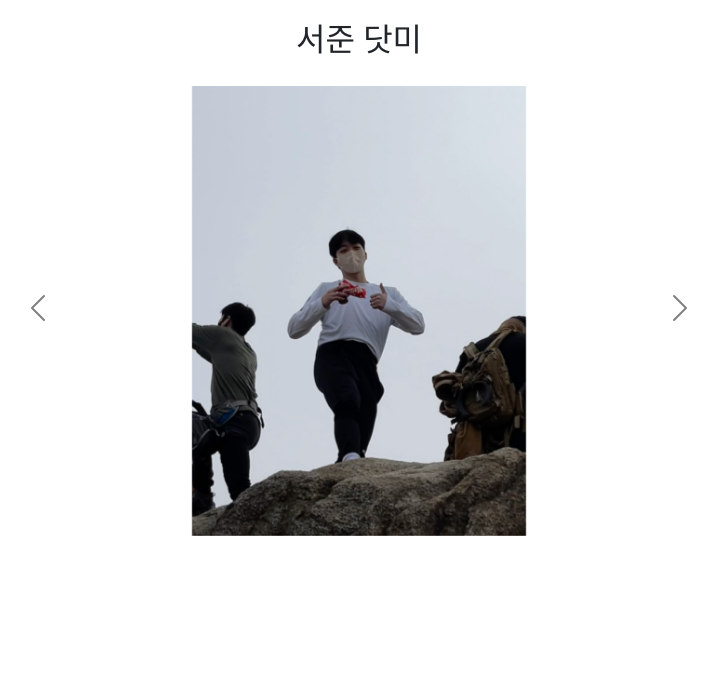
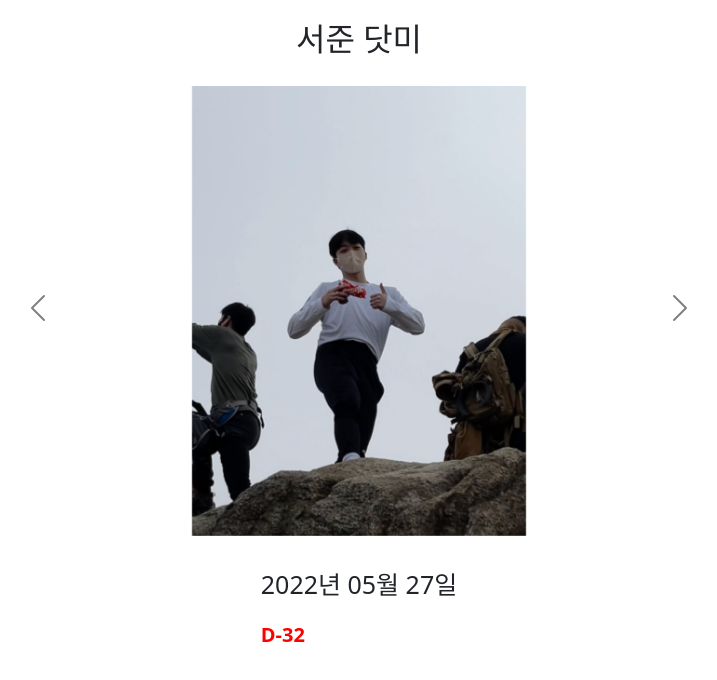
Before and after one commit to GND3/seojun.me, a React (Create React App) app: page / in a window 1280 px wide. Shown: the top 680 px of the page, without its empty margins (281-998 px from the left). Built offline with nearby package versions, Linux system fonts and the light colour scheme.

Commit message:
feat: 날짜 관련 컴포넌트 구현 및 모든 스타일 별도 css 파일로 분리

```diff
--- a/package.json
+++ b/package.json
@@ -17,6 +17,7 @@
     "@types/recoil": "^0.0.1",
     "axios": "^0.21.1",
     "bootstrap": "^5.1.3",
+    "date-fns": "^2.28.0",
     "react": "^17.0.1",
     "react-dom": "^17.0.1",
     "react-redux": "^7.2.2",
--- a/src/components/Carousel/CarouselImage.css
+++ b/src/components/Carousel/CarouselImage.css
@@ -12,3 +12,16 @@
   width: 100%;
   height: 100%;
 }
+
+.carousel-inner-image-container {
+  width: 100%;
+  height: 100%;
+  display: flex;
+  justify-content: center;
+}
+
+.carousel-inner-image {
+  height: 100%;
+  max-height: 100%;
+  width: auto;
+}
--- a/src/components/Carousel/CarouselImage.tsx
+++ b/src/components/Carousel/CarouselImage.tsx
@@ -39,12 +39,8 @@ const CarouselImage = ({ items }: CarouselImageProps): JSX.Element => {
   const slides = items.map((item) => {
     return (
       <CarouselItem onExiting={onExiting} onExited={onExited} key={`carousel_image_${item.src}`}>
-        <div style={{ width: '100%', height: '100%', display: 'flex', justifyContent: 'center' }}>
-          <img
-            style={{ height: '100%', maxHeight: '100%', width: 'auto' }}
-            src={item.src}
-            alt={item.altText}
-          />
+        <div className="carousel-inner-image-container">
+          <img className="carousel-inner-image" src={item.src} alt={item.altText} />
         </div>
       </CarouselItem>
     );
--- /dev/null
+++ b/src/pages/Home/Home.css
@@ -0,0 +1,39 @@
+.home-container {
+  width: 100%;
+  height: 100%;
+  display: flex;
+  flex-direction: column;
+  align-items: center;
+}
+
+.home-scrollable-area {
+  width: 100%;
+  max-width: 756px;
+  display: flex;
+  flex-direction: column;
+  align-items: center;
+}
+
+.home-title {
+  margin-top: 20px;
+}
+
+.carousel-image-container {
+  width: 100%;
+  height: 450px;
+  margin-top: 20px;
+}
+
+.date-area {
+  margin-top: 30px;
+}
+
+.closing-day {
+  font-size: 25px;
+}
+
+.d-day {
+  font-size: 20px;
+  color: red;
+  font-weight: bold;
+}
--- a/src/pages/Home/Home.tsx
+++ b/src/pages/Home/Home.tsx
@@ -1,30 +1,22 @@
 import React from 'react';
+import { differenceInDays, format } from 'date-fns';
 import CarouselImage from '../../components/Carousel/CarouselImage';
 import { CAROUSEL_IMAGE_LIST } from './Home.helper';
+import './Home.css';
+
+const CLOSING_DAY = new Date('2022-05-27');
 
 const Home = (): JSX.Element => {
   return (
-    <div
-      style={{
-        width: '100%',
-        height: '100%',
-        display: 'flex',
-        flexDirection: 'column',
-        alignItems: 'center',
-      }}
-    >
-      <div
-        style={{
-          width: '100%',
-          maxWidth: 756,
-          display: 'flex',
-          flexDirection: 'column',
-          alignItems: 'center',
-        }}
-      >
-        <h2 style={{ marginTop: 20 }}>서준 닷미</h2>
-        <div style={{ width: '100%', height: 450, marginTop: 20 }}>
+    <div className="home-container">
+      <div className="home-scrollable-area">
+        <h2 className="home-title">서준 닷미</h2>
+        <div className="carousel-image-container">
           <CarouselImage items={CAROUSEL_IMAGE_LIST} />
+        </div>
+        <div className="date-area">
+          <p className="closing-day">{format(CLOSING_DAY, 'yyyy년 MM월 dd일')}</p>
+          <p className="d-day">D{differenceInDays(new Date(), CLOSING_DAY)}</p>
         </div>
       </div>
     </div>
```
Also changed, not shown: 1 other file (tests, documents, lock files or other folders).
